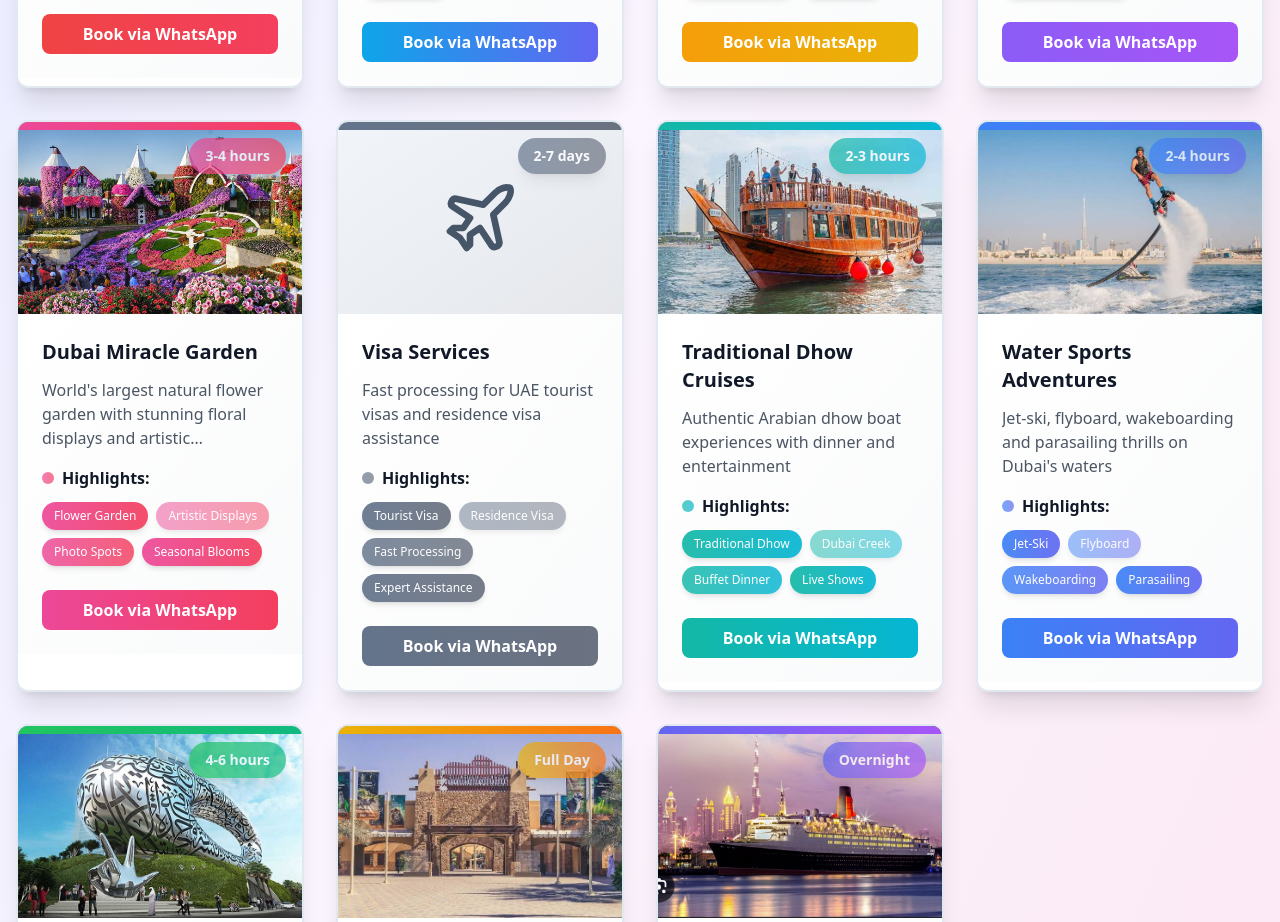
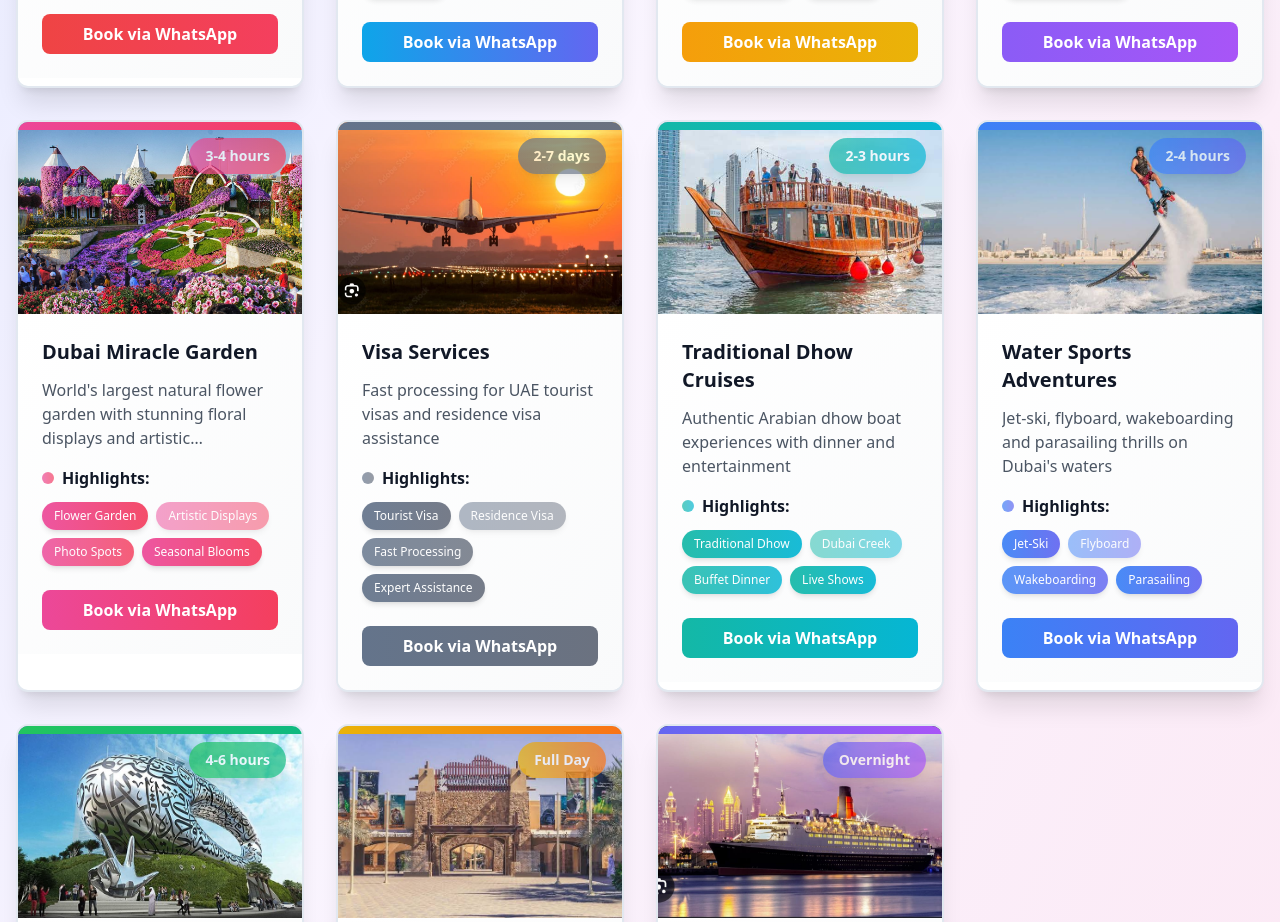
Before and after one commit to TKanambiu/diagram-draw-answerss, a React (Vite) app: page / in a window 1280 px wide. Shown: the part 2124-3046 px from the top of the page. Built offline with nearby package versions, Linux system fonts and the light colour scheme.

Commit message:
Fix: Add plane icon to Visa service
Add the plane icon to the Visa service in FeaturedTours.tsx.

```diff
--- a/src/components/FeaturedTours.tsx
+++ b/src/components/FeaturedTours.tsx
@@ -102,8 +102,7 @@ const FeaturedTours = () => {
       duration: "2-7 days",
       highlights: ["Tourist Visa", "Residence Visa", "Fast Processing", "Expert Assistance"],
       gradient: "from-slate-500 to-gray-500",
-      accentColor: "slate",
-      useIcon: true
+      accentColor: "slate"
     },
     {
       id: 11,
@@ -186,19 +185,12 @@ const FeaturedTours = () => {
               style={{ animationDelay: `${index * 100}ms` }}
             >
               <div className="relative overflow-hidden">
-                {tour.useIcon ? (
-                  <div className="w-full h-40 md:h-48 bg-gradient-to-br from-slate-100 to-gray-200 flex items-center justify-center cursor-pointer"
-                       onClick={() => handleLearnMore(tour.title)}>
-                    <Plane size={80} className="text-slate-600" />
-                  </div>
-                ) : (
                 <img
                   src={tour.image}
                   alt={tour.title}
                   className="w-full h-40 md:h-48 object-cover transition-transform duration-300 hover:scale-110 cursor-pointer"
                   onClick={() => handleLearnMore(tour.title)}
                 />
-                )}
                 <div className={`absolute top-2 md:top-4 right-2 md:right-4 bg-gradient-to-r ${tour.gradient} text-white px-2 md:px-4 py-1 md:py-2 rounded-full text-xs md:text-sm font-bold animate-pulse shadow-lg`}>
                   {tour.duration}
                 </div>
```
Lines whose indentation alone changed are shown as unchanged.
